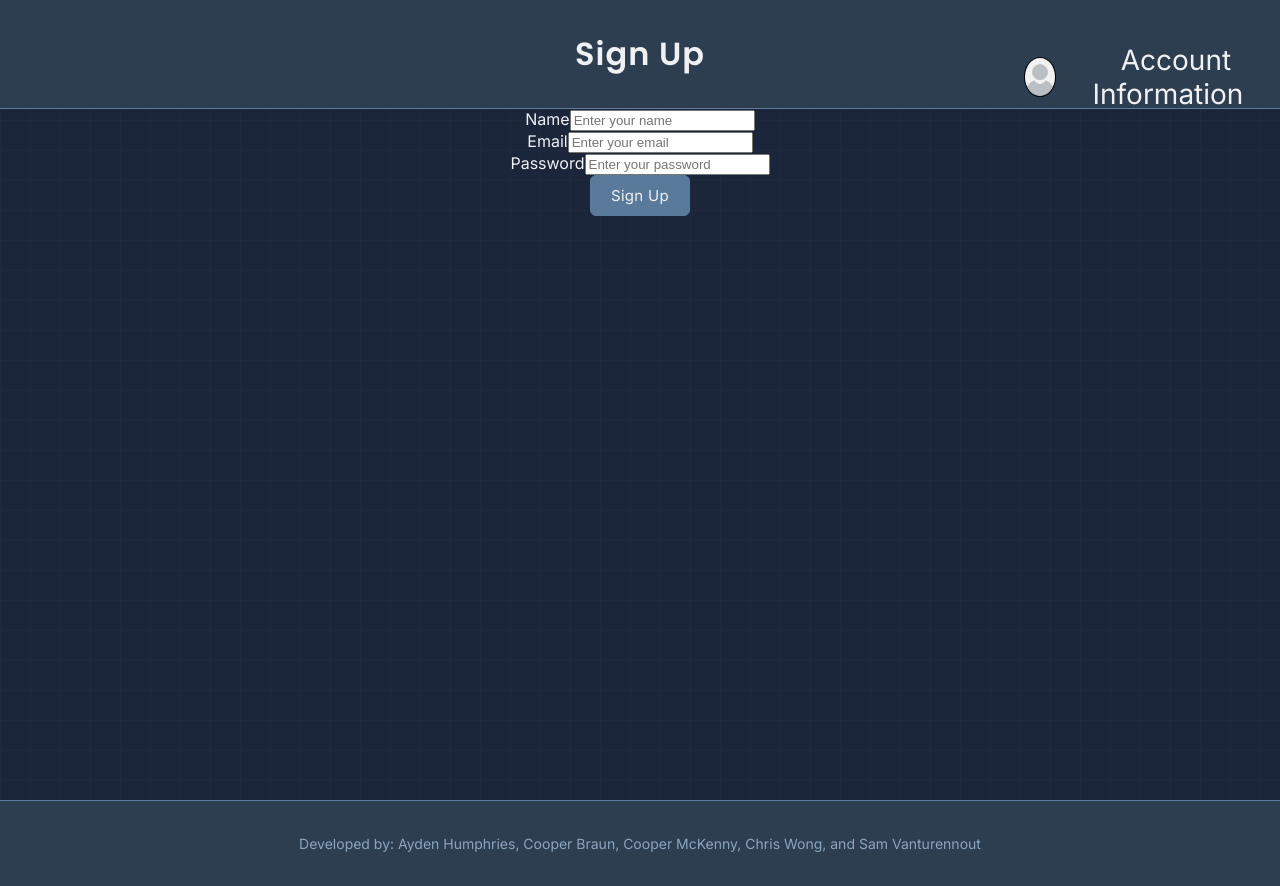
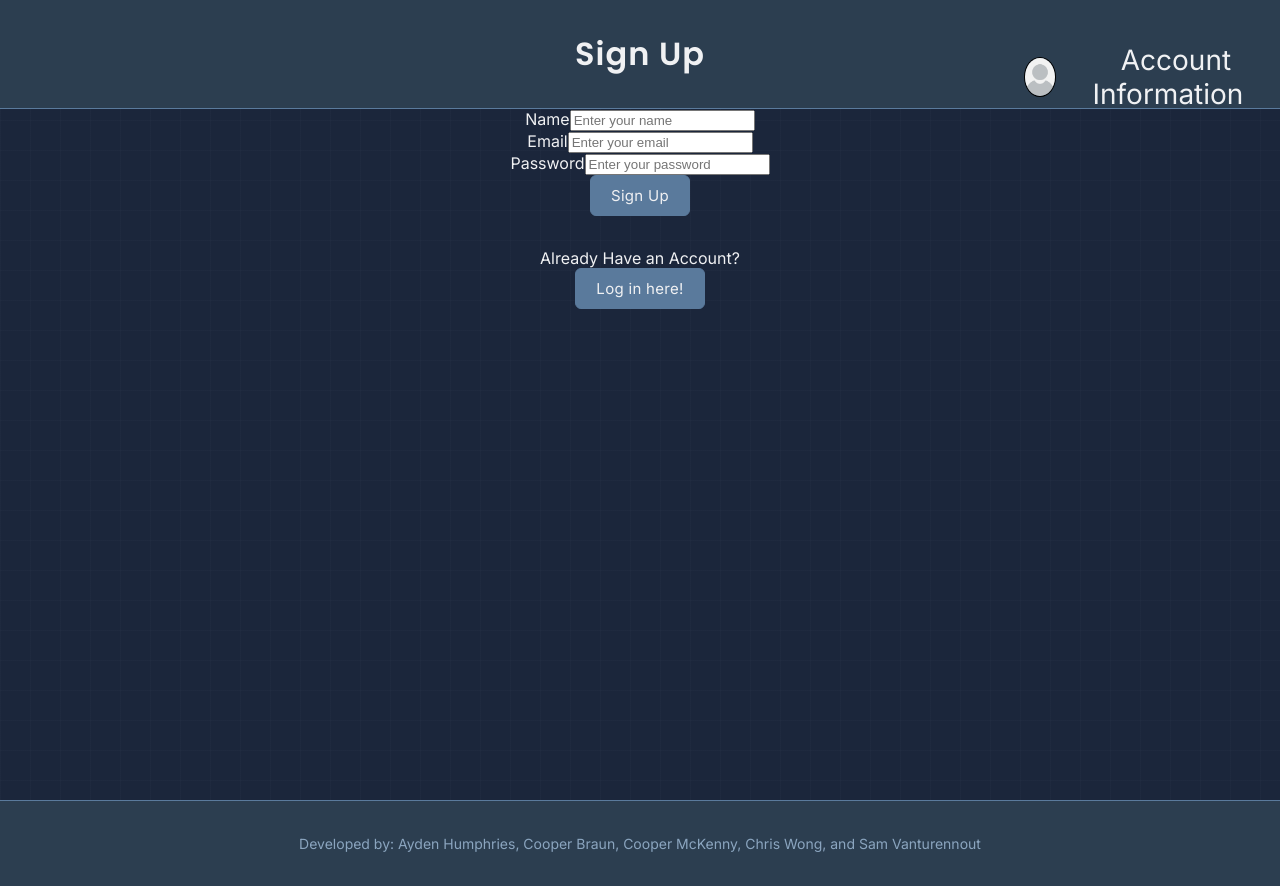
Before and after one commit to cooperbraun13/bluprnt, a React (Vite) app in the folder frontend/: page /signup in a window 1280 px wide. Built offline with nearby package versions, Linux system fonts and the light colour scheme.

Commit message:
feat[signup to login] now you can go from sign up to the login page via the button.

```diff
--- a/frontend/src/pages/Login/login.tsx
+++ b/frontend/src/pages/Login/login.tsx
@@ -41,7 +41,6 @@ export default function Login() {
           Login
         </button>
 
-        {/* ✅ Signup navigation button */}
         <p className="switch-text">
           Don't have an account?{" "}
           <button
--- a/frontend/src/pages/Login/signup.tsx
+++ b/frontend/src/pages/Login/signup.tsx
@@ -1,6 +1,15 @@
+import { useNavigate } from 'react-router-dom';
 import Header from '../../components/Header/Header';
 
 export default function Signup() {
+  const navigate = useNavigate();
+
+  const handleSubmit = (e: React.FormEvent) => {
+    e.preventDefault();
+    console.log("Sign Up Complete!");
+    //Future API stuff here potentially
+  };
+
   return (
     <>
       <Header title="Sign Up" showTagline={false} />
@@ -43,6 +52,16 @@ export default function Signup() {
           Sign Up
         </button>
       </form>
+
+          <p className="switch-text"/>
+          Already Have an Account?{" "}
+          <button
+            type="button"
+            onClick={() => navigate("/login")}
+            className="link-button"
+          >
+            Log in here!
+          </button>
     </>
   );
 }
```
